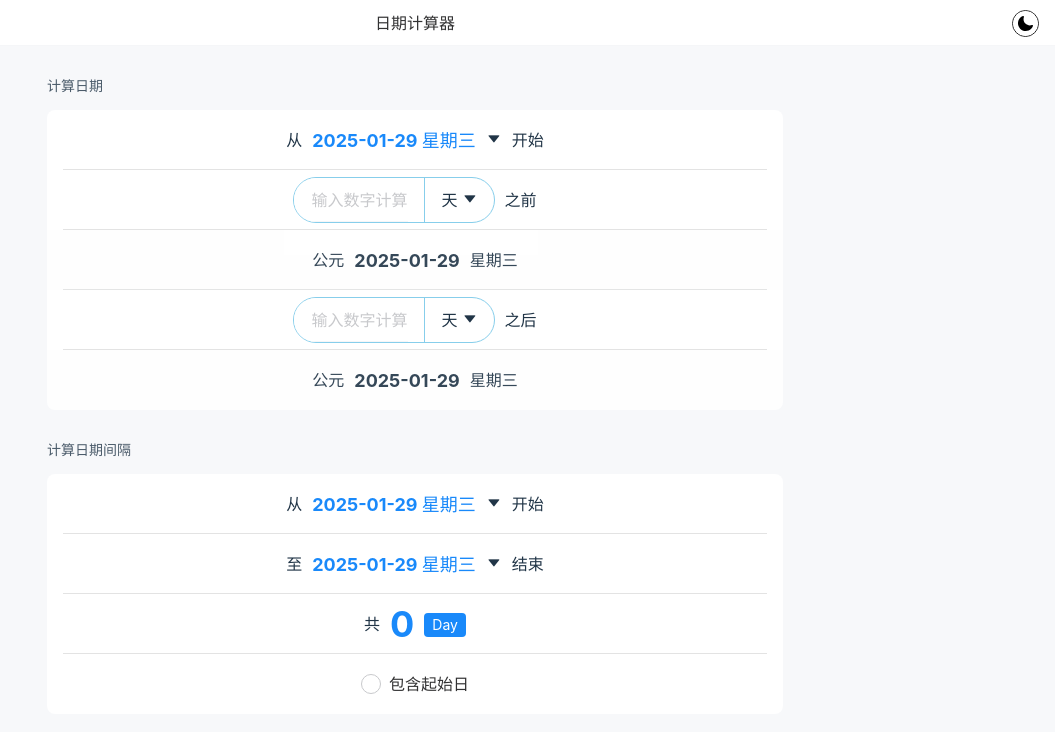
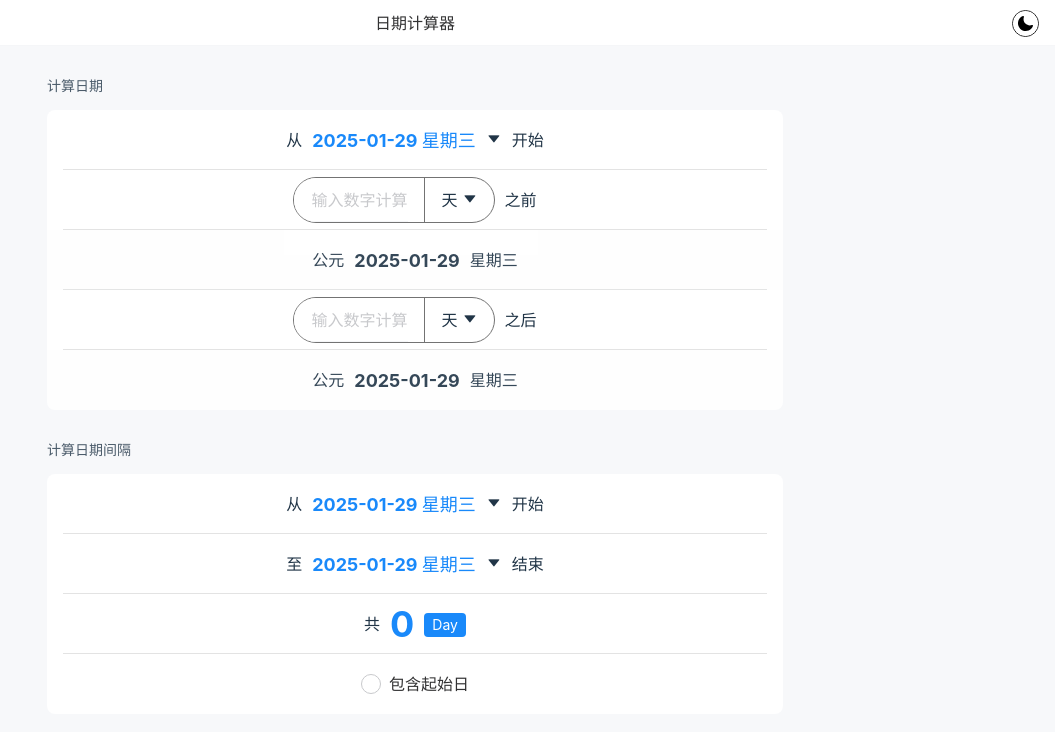
Before and after one commit to JhouXu/toolbox-date-calculator, a Vue app: page / in a window 1280 px wide. Shown: the top 732 px of the page, without its empty margins (225-1280 px from the left). Built offline with nearby package versions, Linux system fonts and the light colour scheme.

Commit message:
style(CellInput): 修改输入框和标签的边界颜色

```diff
--- a/src/components/CellInput.vue
+++ b/src/components/CellInput.vue
@@ -72,7 +72,7 @@ function selectAction(text) {
 
   &-field {
     display: flex;
-    border: 1px solid skyblue;
+    border: 1px solid #737373;
     border-radius: 24px;
     overflow: hidden;
 
@@ -88,7 +88,7 @@ function selectAction(text) {
       align-items: center;
       height: 100%;
       box-sizing: border-box;
-      border-left: 1px solid skyblue;
+      border-left: 1px solid #737373;
     }
 
     &-label {
```
